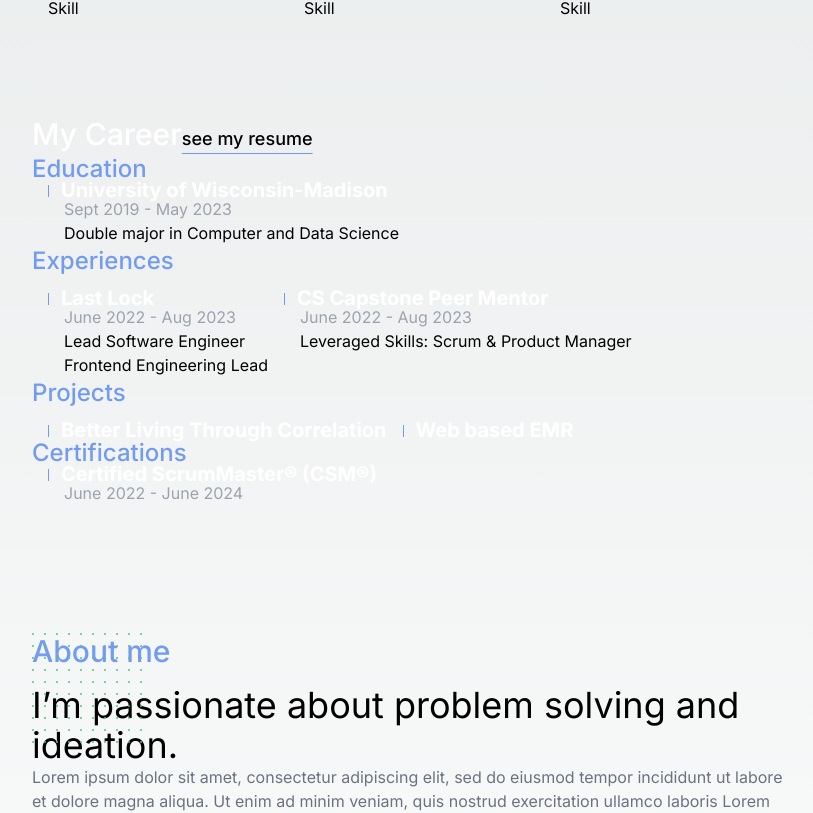
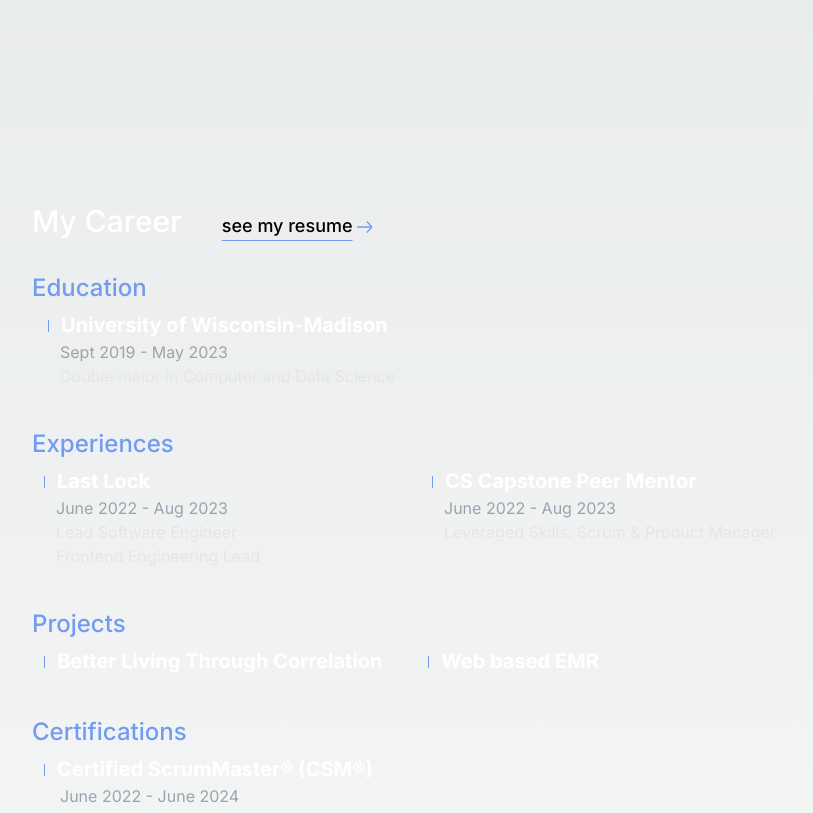
Before and after one commit to AkBo24/Personal-Website, a Next.js app in the folder website/: page / in a window 1280 px wide. Shown: the part 1700-2513 px from the top of the page, without its empty margins (224-1037 px from the left). Built offline with nearby package versions, Linux system fonts and the light colour scheme.

Commit message:
Changed styling in career section, increased spacing between sections as well

```diff
--- a/website/app/Sections/Career/Career.tsx
+++ b/website/app/Sections/Career/Career.tsx
@@ -9,72 +9,68 @@ const Career = () => {
                 href=''
                 target='_blank'
                 rel='noopener noreferrer'
-                className='text-lg font-medium underlineLightblue mr-4'>
+                className='text-lg font-medium underlineLightblue ml-10 group hover:text-lightPrimaryBlue'>
                 see my resume
+                <img
+                    src='arrowleft.svg'
+                    alt='Arrow pointing left, indicating go'
+                    className='inline pl-1  group-hover:translate-x-2'
+                    width={20}
+                />
             </a>
 
-            <h3 className='sectionSecondaryHeaderBlue m-0'>Education</h3>
-            <div className='pl-4'>
+            <h3 className='sectionSecondaryHeaderBlue mt-8'>Education</h3>
+            <div className='pl-4 mb-10 '>
                 {/* <div className='w-2.5 h-px origin-top-left -rotate-90 bg-lightPrimaryBlue rounded-[1px] ' /> */}
-                <h4 className='text-white text-xl font-bold border-l-lightPrimaryBlue border-l-[1px] pl-3 h-3 leading-[11px]'>
-                    University of Wisconsin-Madison
-                </h4>
-                <p className='text-gray-400 pl-4'>Sept 2019 - May 2023</p>
-                <p className='pl-4'>Double major in Computer and Data Science</p>
+                <h4 className='careerTitle'>University of Wisconsin-Madison</h4>
+                <p className='text-neutral-400 pl-3'>Sept 2019 - May 2023</p>
+                <p className='pl-3 text-neutral-200'>
+                    Double major in Computer and Data Science
+                </p>
             </div>
 
             <h3 className='sectionSecondaryHeaderBlue'>Experiences</h3>
-            <div className='flex'>
-                <div className='pl-4'>
+            <div className='mb-10 grid grid-cols-2'>
+                <div className='pl-3'>
                     {/* <div className='w-2.5 h-px origin-top-left -rotate-90 bg-lightPrimaryBlue rounded-[1px] ' /> */}
-                    <h4 className='text-white text-xl font-bold border-l-lightPrimaryBlue border-l-[1px] pl-3 h-3 leading-[11px]'>
-                        Last Lock
-                    </h4>
-                    <p className='text-gray-400 pl-4'>June 2022 - Aug 2023</p>
-                    <p className='pl-4'>
+                    <h4 className='careerTitle'>Last Lock</h4>
+                    <p className='text-gray-400 pl-3'>June 2022 - Aug 2023</p>
+                    <p className='text-neutral-200 pl-3'>
                         Lead Software Engineer <br /> Frontend Engineering Lead
                     </p>
                 </div>
 
-                <div className='pl-4'>
+                <div className='text-neutral-200 pl-4'>
                     {/* <div className='w-2.5 h-px origin-top-left -rotate-90 bg-lightPrimaryBlue rounded-[1px] ' /> */}
-                    <h4 className='text-white text-xl font-bold border-l-lightPrimaryBlue border-l-[1px] pl-3 h-3 leading-[11px]'>
-                        CS Capstone Peer Mentor
-                    </h4>
-                    <p className='text-gray-400 pl-4'>June 2022 - Aug 2023</p>
-                    <p className='pl-4'>Leveraged Skills: Scrum & Product Manager</p>
+                    <h4 className='careerTitle'>CS Capstone Peer Mentor</h4>
+                    <p className='text-gray-400 pl-3'>June 2022 - Aug 2023</p>
+                    <p className='pl-3'>Leveraged Skills: Scrum & Product Manager</p>
                 </div>
             </div>
 
             <h3 className='sectionSecondaryHeaderBlue'>Projects</h3>
-            <div className='flex'>
-                <div className='pl-4'>
+            <div className='mb-10 grid grid-cols-2'>
+                <div className='pl-3'>
                     {/* <div className='w-2.5 h-px origin-top-left -rotate-90 bg-lightPrimaryBlue rounded-[1px] ' /> */}
-                    <h4 className='text-white text-xl font-bold border-l-lightPrimaryBlue border-l-[1px] pl-3 h-3 leading-[11px]'>
-                        Better Living Through Correlation
-                    </h4>
+                    <h4 className='careerTitle'>Better Living Through Correlation</h4>
                     {/* <p className='text-gray-400 pl-4'>June 2022 - Aug 2023</p>
                     <p className='pl-4'>
                         Lead Software Engineer <br /> Frontend Engineering Lead
                     </p> */}
                 </div>
 
-                <div className='pl-4'>
+                <div className='pl-3'>
                     {/* <div className='w-2.5 h-px origin-top-left -rotate-90 bg-lightPrimaryBlue rounded-[1px] ' /> */}
-                    <h4 className='text-white text-xl font-bold border-l-lightPrimaryBlue border-l-[1px] pl-3 h-3 leading-[11px]'>
-                        Web based EMR
-                    </h4>
+                    <h4 className='careerTitle'>Web based EMR</h4>
                     {/* <p className='text-gray-400 pl-4'>June 2022 - Aug 2023</p>
                     <p className='pl-4'>Leveraged Skills: Scrum & Product Manager</p> */}
                 </div>
             </div>
 
-            <h3 className='sectionSecondaryHeaderBlue m-0'>Certifications</h3>
-            <div className='pl-4'>
+            <h3 className='sectionSecondaryHeaderBlue'>Certifications</h3>
+            <div className='pl-3'>
                 {/* <div className='w-2.5 h-px origin-top-left -rotate-90 bg-lightPrimaryBlue rounded-[1px] ' /> */}
-                <h4 className='text-white text-xl font-bold border-l-lightPrimaryBlue border-l-[1px] pl-3 h-3 leading-[11px]'>
-                    Certified ScrumMaster® (CSM®)
-                </h4>
+                <h4 className='careerTitle'>Certified ScrumMaster® (CSM®)</h4>
                 <p className='text-gray-400 pl-4'>June 2022 - June 2024</p>
                 {/* <p className='pl-4'>Double major in Computer and Data Science</p> */}
             </div>
--- a/website/app/Sections/Landing/Landing.tsx
+++ b/website/app/Sections/Landing/Landing.tsx
@@ -122,7 +122,7 @@ const Landing = () => {
                 </div>
             </div>
 
-            <div className='items-center animate-bounce'>
+            {/* <div className='items-center animate-bounce'>
                 <svg
                     xmlns='http://www.w3.org/2000/svg'
                     width='75'
@@ -135,7 +135,7 @@ const Landing = () => {
                         stroke-width='5'
                     />
                 </svg>
-            </div>
+            </div> */}
         </>
     );
 };
--- a/website/app/globals.css
+++ b/website/app/globals.css
@@ -43,4 +43,12 @@ body {
   .underlineLightblue {
     @apply underline decoration-lightPrimaryBlue underline-offset-8
   }
+
+  .careerTitle {
+    @apply text-white text-xl font-bold border-l-lightPrimaryBlue border-l-[1px] pl-3 h-3 leading-[11px] mb-2
+  }
+
+  .careerBody {
+    @apply pl-4
+  }
 }
--- a/website/app/page.tsx
+++ b/website/app/page.tsx
@@ -10,7 +10,7 @@ export default function Home() {
     return (
         <>
             <Navbar />
-            <main className='flex flex-col gap-32 min-h-screen items-center p-24'>
+            <main className='flex flex-col gap-64 min-h-screen items-center p-24'>
                 <Landing />
                 <Skillset />
                 <Career />
```
